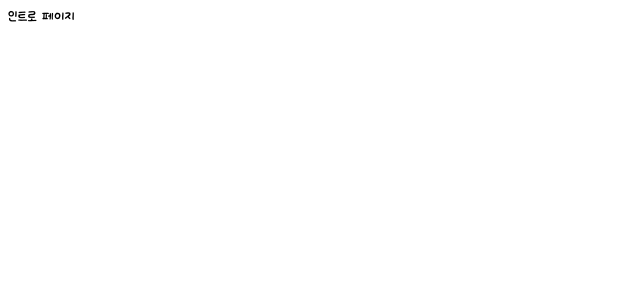
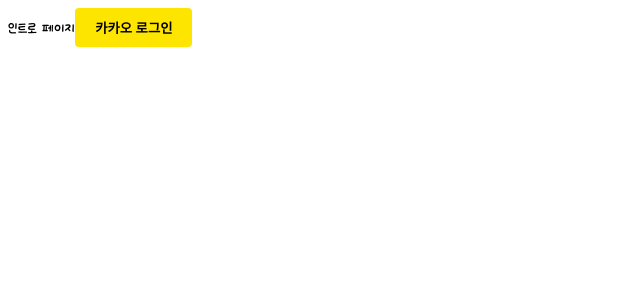
Before and after one commit to kwo9827/Gomin_plate, a React (Vite) app in the folder frontend/gomin/: page / in a window 1280 px wide. Shown: the top 300 px of the page, without its empty margins (0-640 px from the left). Built offline with nearby package versions, Linux system fonts and the light colour scheme.

Commit message:
feat : kakaologinbutton

```diff
--- a/frontend/gomin/src/pages/Intro.jsx
+++ b/frontend/gomin/src/pages/Intro.jsx
@@ -1,12 +1,14 @@
-import React from 'react';
+import React from "react";
+import KakaoLoginButton from "../components/KakaoLoginButton";
 
 /** 서비스에 접근하면 제일 먼저 나타나는 인트로 화면 */
 const Intro = () => {
-    return (
-        <div>
-            인트로 페이지
-        </div>
-    );
+  return (
+    <div>
+      인트로 페이지
+      <KakaoLoginButton />
+    </div>
+  );
 };
 
 export default Intro;
```
